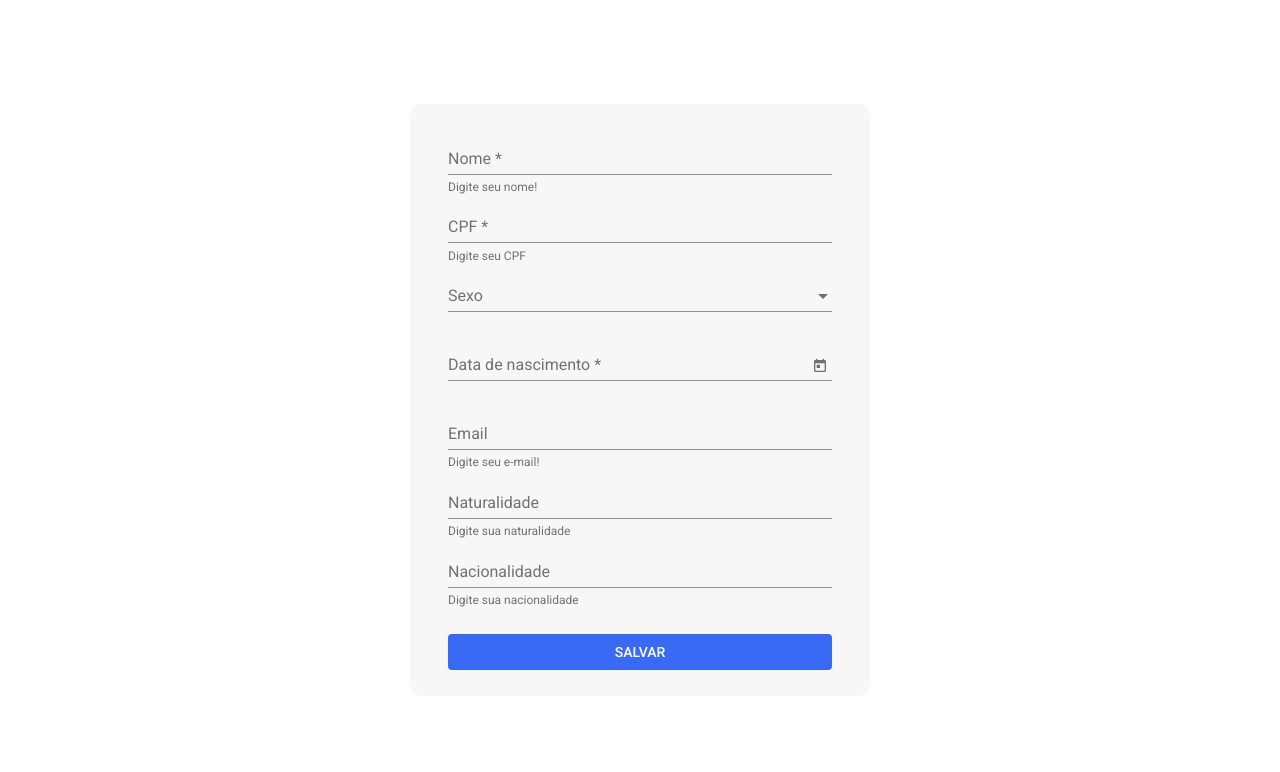
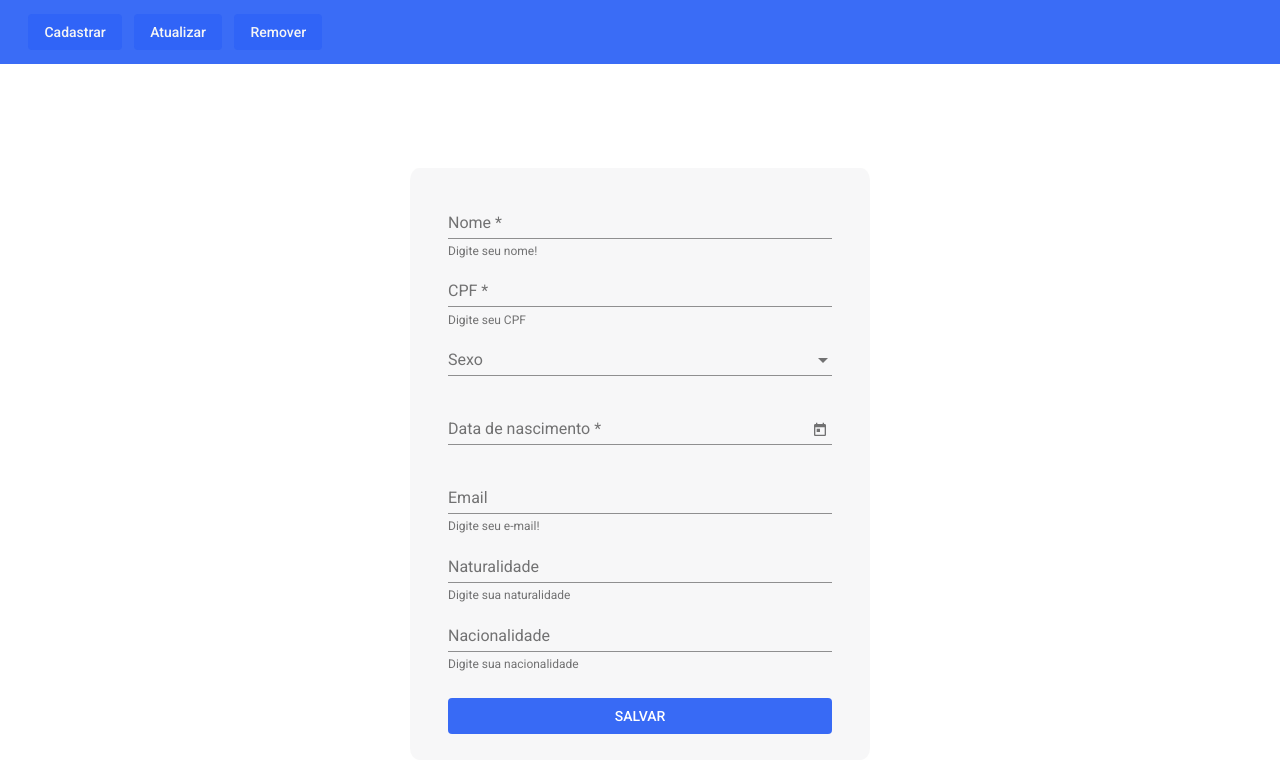
Before and after one commit to JCMoraiis/front-end-cadastro-de-pessoas, an Angular app: page / in a window 1280 px wide. Shown: the top 772 px of the page. Built offline with nearby package versions, Linux system fonts and the light colour scheme.

Commit message:
Criar o component de navebar e adicionar ao AppModule

```diff
--- a/src/app/app.component.html
+++ b/src/app/app.component.html
@@ -1 +1,2 @@
+<app-navebar></app-navebar>
 <app-registration-form></app-registration-form>
--- a/src/app/app.module.ts
+++ b/src/app/app.module.ts
@@ -4,6 +4,7 @@ import { BrowserAnimationsModule } from '@angular/platform-browser/animations';
 
 import { AppComponent } from './app.component';
 import { RegistrationScreenModule } from './registration-screen/registration-screen.module';
+import { NavebarModule } from './navebar/navebar.module';
 
 @NgModule({
   declarations: [
@@ -12,7 +13,8 @@ import { RegistrationScreenModule } from './registration-screen/registration-scr
   imports: [
     BrowserModule,
     BrowserAnimationsModule,
-    RegistrationScreenModule
+    RegistrationScreenModule,
+    NavebarModule
   ],
   providers: [],
   bootstrap: [ AppComponent ]
--- /dev/null
+++ b/src/app/navebar/navebar.component.css
@@ -0,0 +1,13 @@
+.mat-toolbar {
+  background-color: rgba(16, 77, 245, 0.822);
+}
+
+.mat-button {
+  background-color: rgba(16, 77, 245, 0.250);
+  margin-left: 1%;
+  color: whitesmoke;
+}
+
+.mat-button:hover {
+  background-color: rgba(16, 77, 245, 0.500);
+}
--- /dev/null
+++ b/src/app/navebar/navebar.component.html
@@ -0,0 +1,5 @@
+<mat-toolbar>
+  <button mat-button>Cadastrar</button>
+  <button mat-button>Atualizar</button>
+  <button mat-button>Remover</button>
+</mat-toolbar>
```
Also changed, not shown: src/app/navebar/navebar.component.ts (added, +8 -0 lines), src/app/navebar/navebar.module.ts (added, +21 -0 lines).
